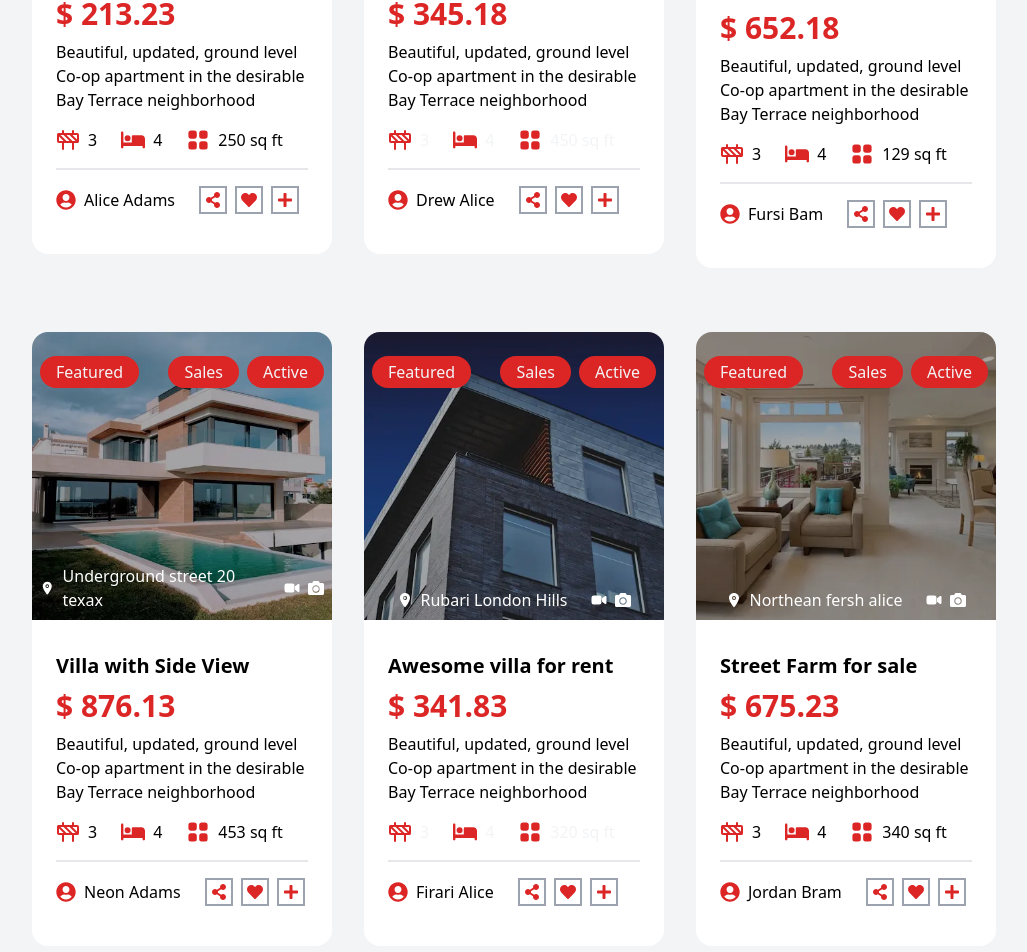
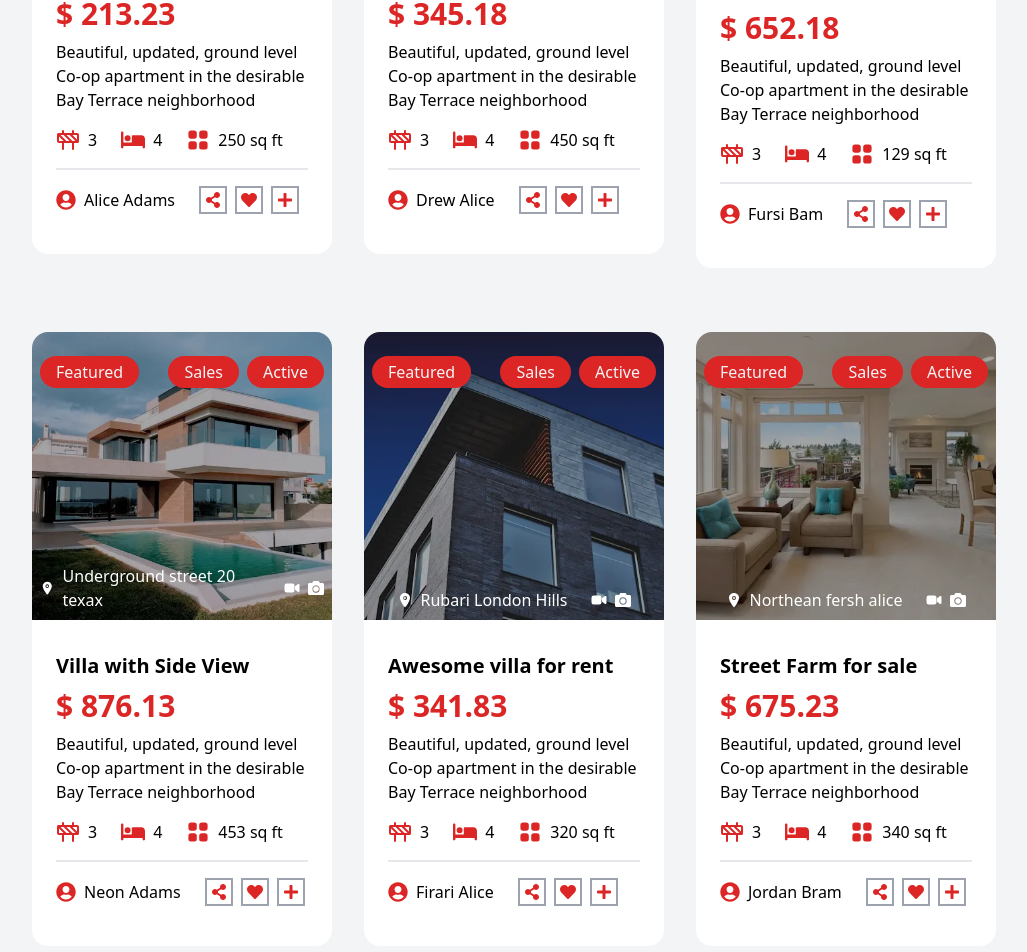
Before and after one commit to king-mayor/Real-Estate, a React (Vite) app: page / in a window 1280 px wide. Shown: the part 2973-3925 px from the top of the page, without its empty margins (126-1153 px from the left). Built offline with nearby package versions, Linux system fonts and the light colour scheme.

Commit message:
darkmode

```diff
--- a/src/components/Properties.jsx
+++ b/src/components/Properties.jsx
@@ -176,19 +176,19 @@ const Properties = () => {
                   <div className="text-red-600 font-bold text-2xl">
                     <LuConstruction />
                   </div>
-                  <div className="text-md text-gray-100">3</div>
+                  <div className="text-md dark:text-gray-100">3</div>
                 </div>
                 <div className="flex gap-2">
                   <div className="text-red-600 font-bold text-2xl">
                     <FaBed />
                   </div>
-                  <div className="text-md text-gray-100">4</div>
+                  <div className="text-md dark:text-gray-100">4</div>
                 </div>
                 <div className="flex gap-2">
                   <div className="text-red-600 font-bold text-2xl">
                     <HiMiniSquares2X2 />
                   </div>
-                  <div className="text-md text-gray-100">450 sq ft</div>
+                  <div className="text-md dark:text-gray-100">450 sq ft</div>
                 </div>
               </div>
             </div>
@@ -464,19 +464,19 @@ const Properties = () => {
                   <div className="text-red-600 font-bold text-2xl">
                     <LuConstruction />
                   </div>
-                  <div className="text-md text-gray-100">3</div>
+                  <div className="text-md dark:text-gray-100">3</div>
                 </div>
                 <div className="flex gap-2">
                   <div className="text-red-600 font-bold text-2xl">
                     <FaBed />
                   </div>
-                  <div className="text-md text-gray-100">4</div>
+                  <div className="text-md dark:text-gray-100">4</div>
                 </div>
                 <div className="flex gap-2">
                   <div className="text-red-600 font-bold text-2xl">
                     <HiMiniSquares2X2 />
                   </div>
-                  <div className="text-md text-gray-100">320 sq ft</div>
+                  <div className="text-md dark:text-gray-100">320 sq ft</div>
                 </div>
               </div>
             </div>
```
